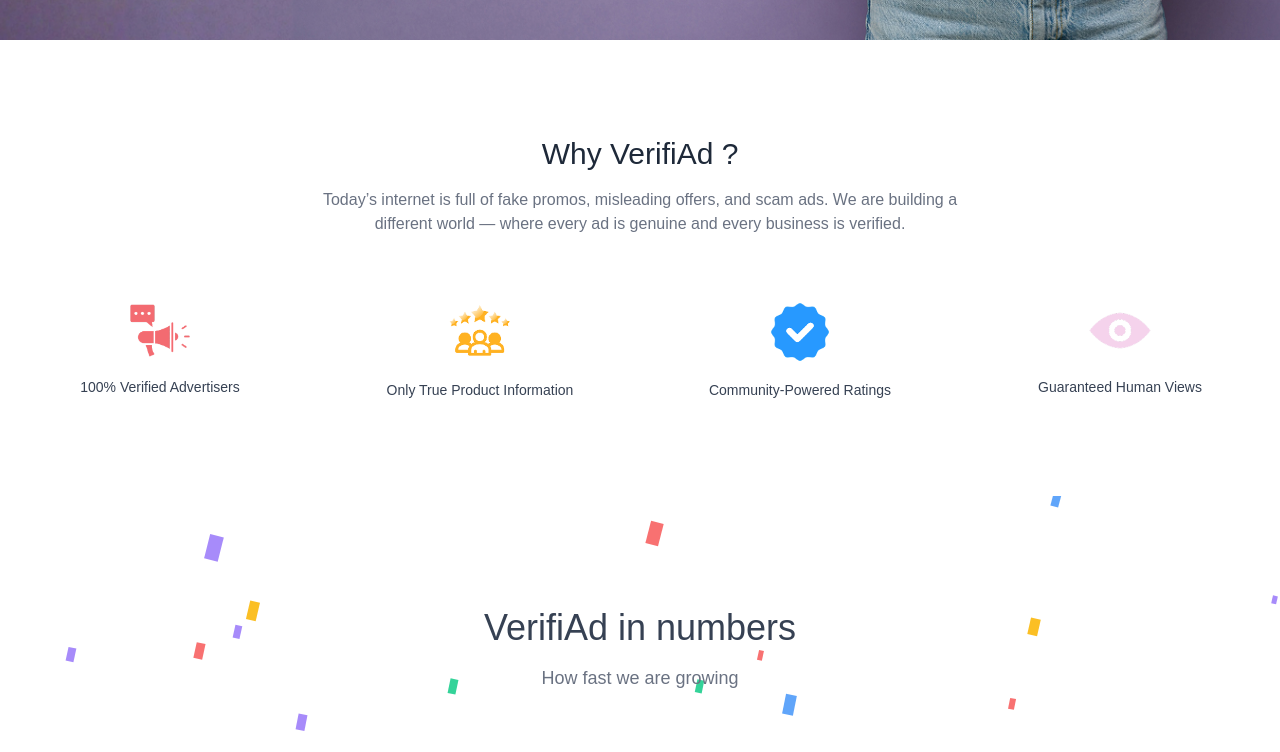
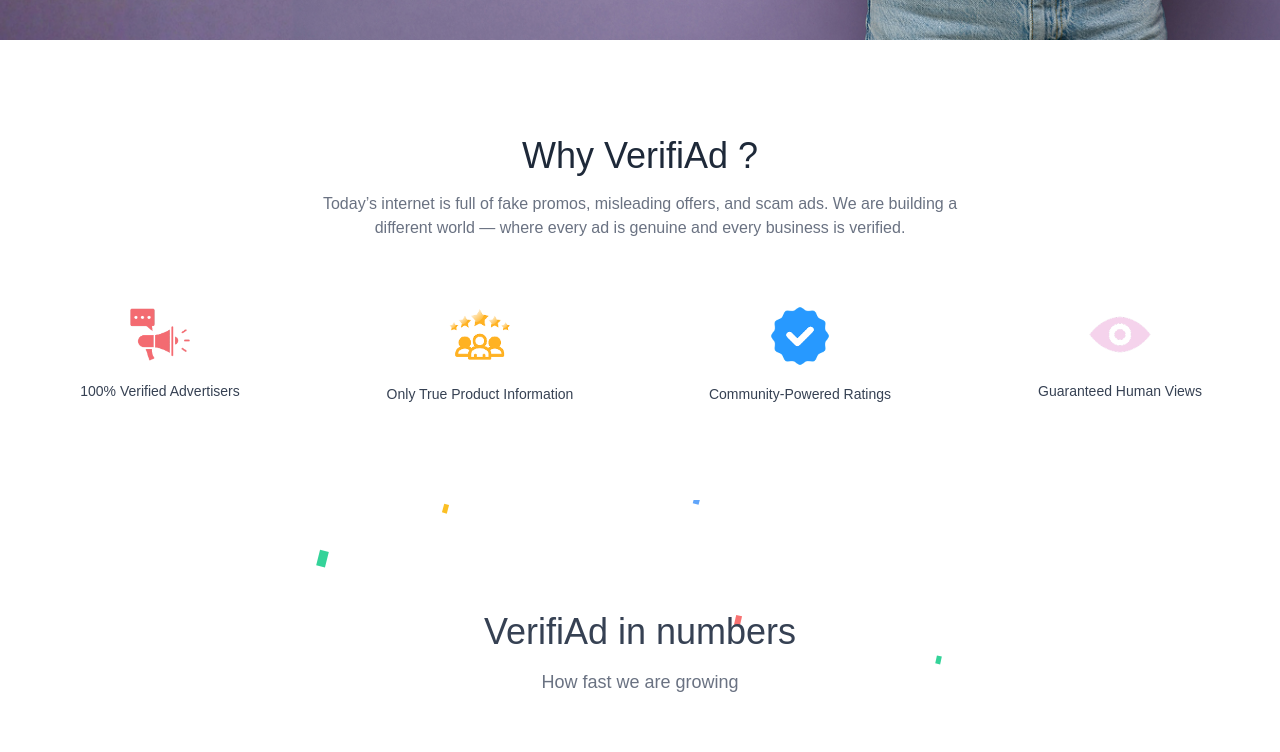
Before and after one commit to yuvaraj-io/verifiad, a Next.js app: page / in a window 1280 px wide. Shown: the part 760-1512 px from the top of the page. Built offline with nearby package versions, Linux system fonts and the light colour scheme; no server answers; a web font is replaced by a local one.

Commit message:
confetti

```diff
--- a/components/home/HowitWorks.tsx
+++ b/components/home/HowitWorks.tsx
@@ -75,7 +75,7 @@
   return (
     <div className="relative rounded-xl border border-gray-400 bg-white px-6 py-6">
       {/* Number */}
-      <div className="absolute -top-6 left-6 flex h-12 w-12 items-center justify-center rounded-full bg-[#9b90b6] text-lg font-semibold text-white">
+      <div className="absolute -top-6 -left-5 flex h-12 w-12 items-center justify-center rounded-full bg-[#9b90b6] text-lg font-semibold text-white">
         {number}
       </div>
 
--- a/components/home/VerifiAdNumbers.tsx
+++ b/components/home/VerifiAdNumbers.tsx
@@ -14,13 +14,14 @@
 export default function VerifiAdNumbers() {
   const sectionRef = useRef<HTMLElement | null>(null);
   const [start, setStart] = useState(false);
+  const [showConfetti, setShowConfetti] = useState(false);
 
   useEffect(() => {
     const observer = new IntersectionObserver(
       ([entry]) => {
         if (entry.isIntersecting) {
           setStart(true);
-          observer.disconnect(); // ✅ trigger only once
+          observer.disconnect(); // trigger only once
         }
       },
       { threshold: 0.4 }
@@ -33,13 +34,24 @@
     return () => observer.disconnect();
   }, []);
 
+  /* 🎉 Delay confetti until count animation completes */
+  useEffect(() => {
+    if (!start) return;
+
+    const timer = setTimeout(() => {
+      setShowConfetti(true);
+    }, 1200); // ⏱️ same as count duration
+
+    return () => clearTimeout(timer);
+  }, [start]);
+
   return (
     <section
       ref={sectionRef}
       className="relative bg-white py-28"
     >
-      {/* 🎉 Confetti plays only when visible */}
-      {start && <Confetti />}
+      {/* 🎉 Confetti AFTER count finishes */}
+      {showConfetti && <Confetti />}
 
       <div className="relative z-10 mx-auto max-w-7xl px-6 text-center">
         <h2 className="text-4xl font-medium text-gray-700">
--- a/components/home/WhyVerifiad.tsx
+++ b/components/home/WhyVerifiad.tsx
@@ -24,7 +24,7 @@
     <section className="bg-white py-24">
       <div className="mx-auto max-w-7xl px-6 text-center">
         {/* Heading */}
-        <h2 className="text-3xl font-medium text-gray-800">
+        <h2 className="text-4xl font-medium text-gray-800">
           Why VerifiAd ?
         </h2>
 
```
Also changed, not shown: public/assets/icons/app_store.svg (added), public/assets/icons/google_play.svg (added).
